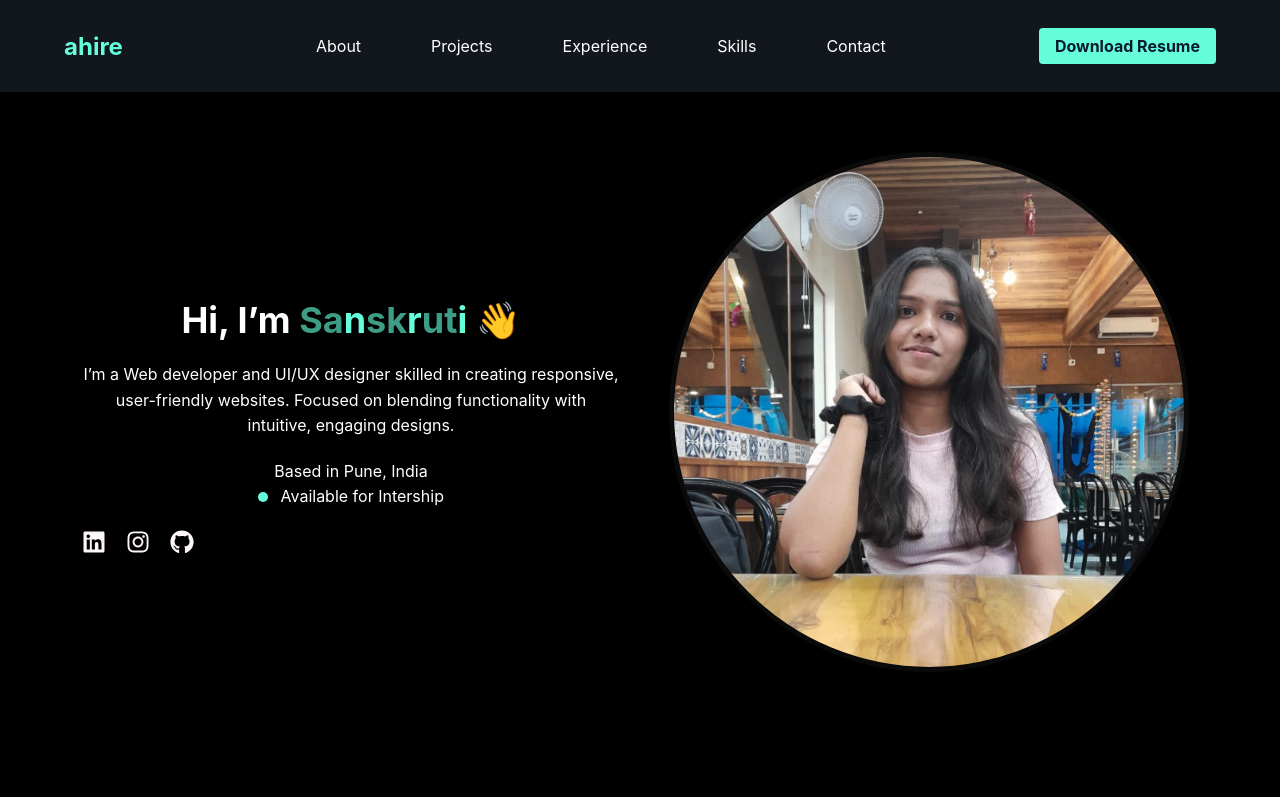
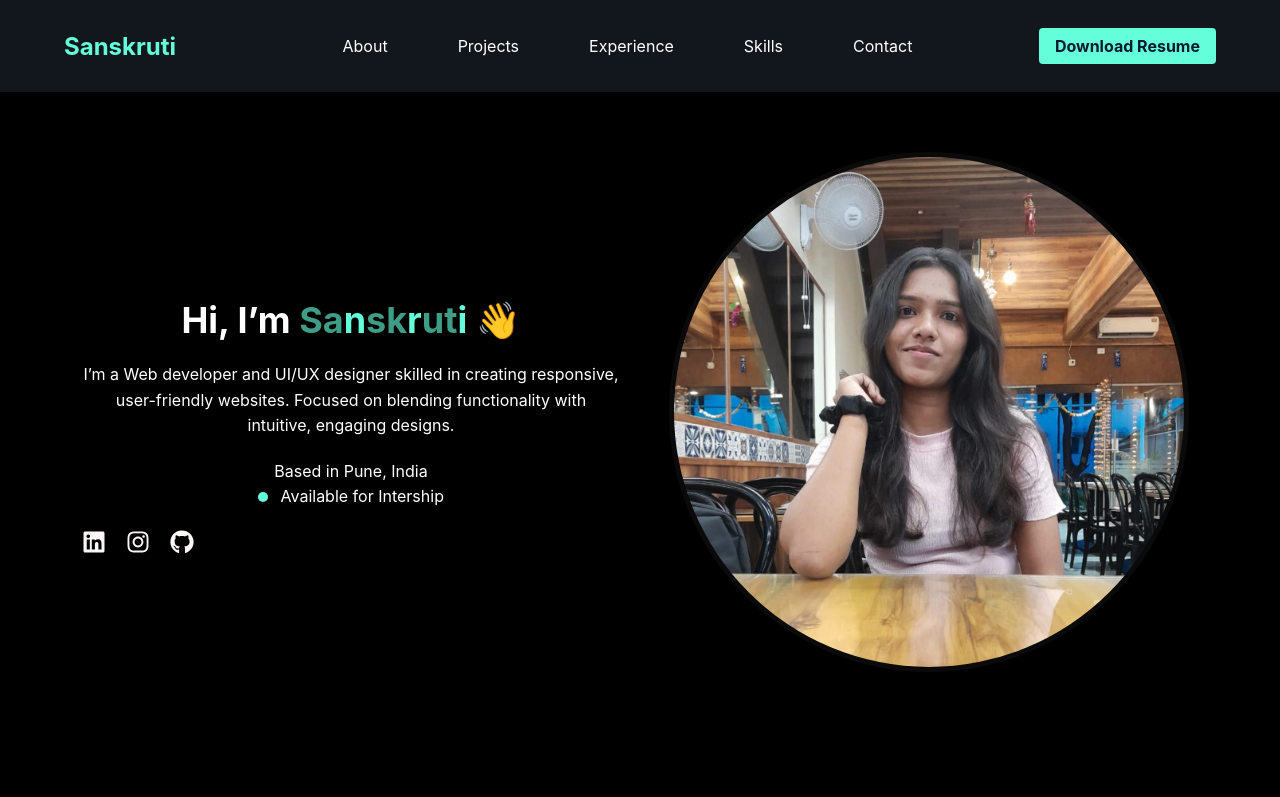
Before and after one commit to sanskrutiahire23/portfolio, a React (Create React App) app: page / in a window 1280 px wide. Shown: the top 797 px of the page. Built offline with nearby package versions, Linux system fonts and the light colour scheme.

Commit message:
Update Header.jsx

```diff
--- a/src/Components/Header.jsx
+++ b/src/Components/Header.jsx
@@ -7,7 +7,7 @@ function Header() {
     <header className="header">
       <div className="container">
         <div className="logo">
-          <span>ahire</span>
+          <span>Sanskruti</span>
         </div>
         <nav className="nav-links">
           <ul>
```
